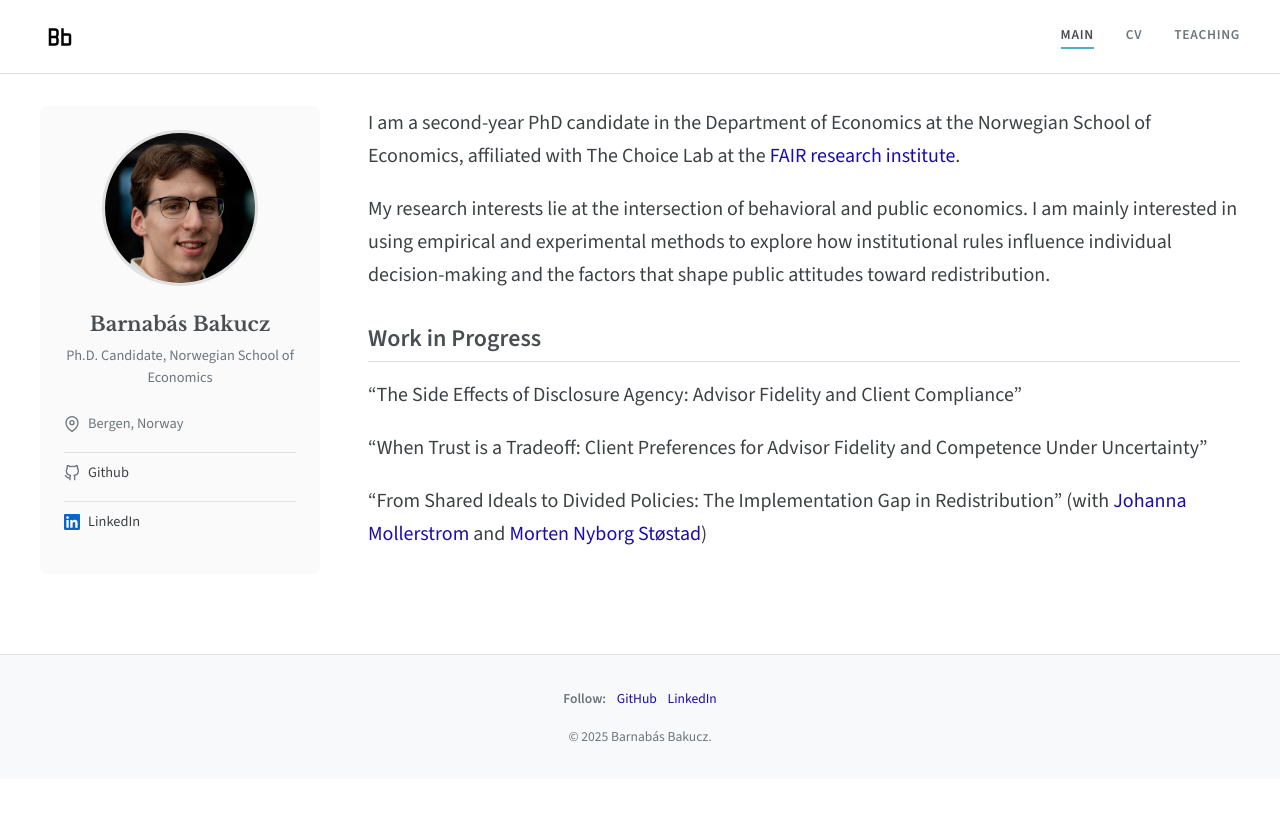
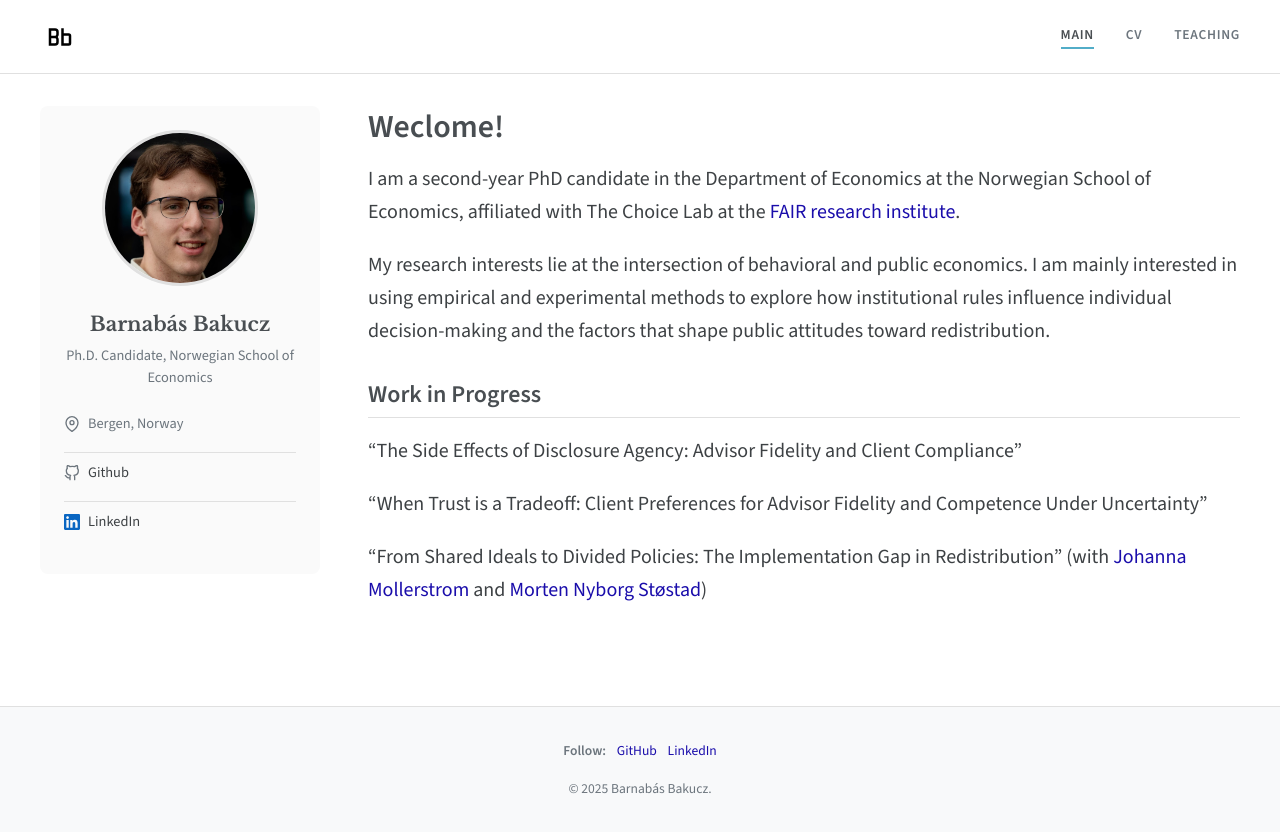
Before and after one commit to barnabas-bakucz/barnabas-bakucz.github.io, a Jekyll site: the page built from index.md, in a window 1280 px wide. Shown: the top 833 px of the page. Built offline with Jekyll 4.4.1, drawn with Linux system fonts in a browser that asks for light colours.

Commit message:
Add welcome

```diff
--- a/index.md
+++ b/index.md
@@ -2,6 +2,7 @@
 layout: default
 title: Home
 ---
+# Weclome!
 
 I am a second-year PhD candidate in the Department of Economics at the Norwegian School of Economics, affiliated with The Choice Lab at the [FAIR research institute](https://www.nhh.no/en/research-centres/fair/).
 
```
